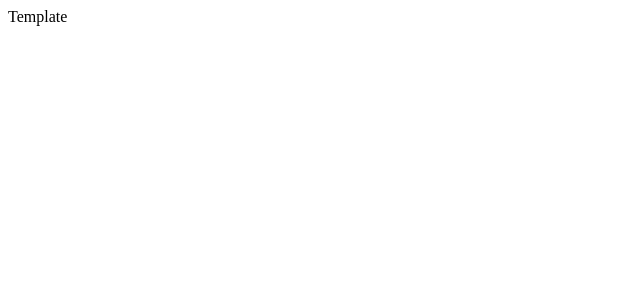
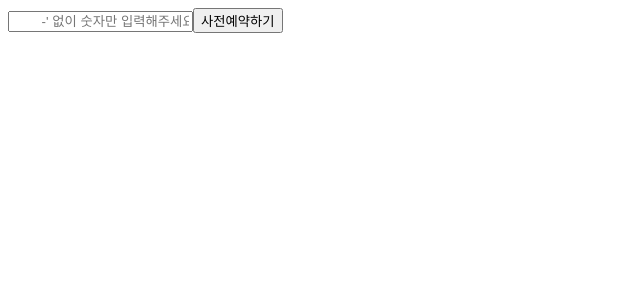
Before and after one commit to o-henry/Cookie_Run_Project, a React (Create React App) app: page / in a window 1280 px wide. Shown: the top 300 px of the page, without its empty margins (0-640 px from the left). Built offline with nearby package versions, Linux system fonts and the light colour scheme.

Commit message:
Update reservation component add reservationTemplate

```diff
--- a/package.json
+++ b/package.json
@@ -56,6 +56,7 @@
     "eslint-plugin-prettier": "^3.1.2",
     "eslint-plugin-react": "^7.19.0",
     "prettier": "^1.19.1",
-    "react-docgen-typescript-loader": "^3.7.1"
+    "react-docgen-typescript-loader": "^3.7.1",
+    "ts-loader": "^6.2.1"
   }
 }
--- a/src/App.tsx
+++ b/src/App.tsx
@@ -1,7 +1,7 @@
 import React from "react";
 import { Reservation } from 'pages'
 
-const App: React.FC = () => {
+const App = () => {
   return (
     <Reservation />
   )
--- a/src/components/molecules/FormInput/FormInput.tsx
+++ b/src/components/molecules/FormInput/FormInput.tsx
@@ -5,7 +5,7 @@ const FormInput: React.FC = () => {
     return (
         <div>
             <Input />
-            <Button/>
+            <Button />
         </div>
     )
 
--- a/src/pages/Reservation/Reservation.tsx
+++ b/src/pages/Reservation/Reservation.tsx
@@ -1,12 +1,9 @@
 import React from 'react';
 import ResvTemplate from './templates/ResvTemplate'
-import { FormInput } from 'components';
 
 const Reservation: React.FC = () => {
     return (
-        <ResvTemplate
-
-        />
+        <ResvTemplate />
     )
 }
 export default Reservation
--- a/src/pages/Reservation/templates/ResvTemplate.tsx
+++ b/src/pages/Reservation/templates/ResvTemplate.tsx
@@ -1,13 +1,10 @@
 import React from 'react'
+import { FormInput } from 'components';
 
-interface Props {
-
-}
-
-const ResvTemplate: React.FC = ({}) => {
-    return(
+const ResvTemplate: React.FC = () => {
+    return (
         <div>
-            Template
+            <FormInput />
         </div>
     )
 }
```
Also changed, not shown: .eslintrc.js, .prettierrc.js, src/pages/index.ts (line endings or trailing spaces), 2 other files (tests, documents, lock files or other folders).
